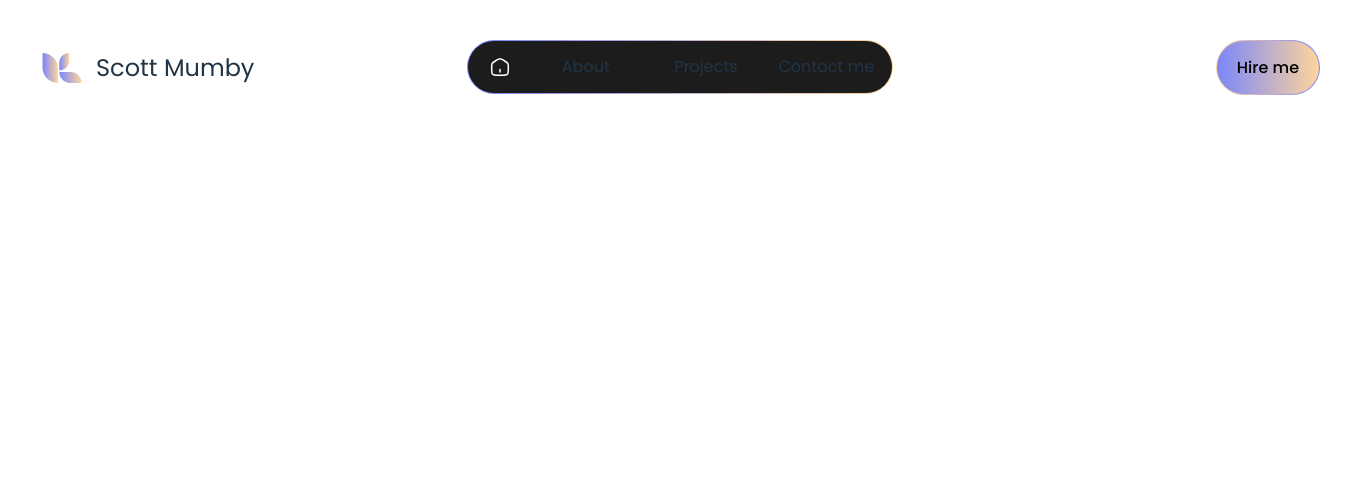
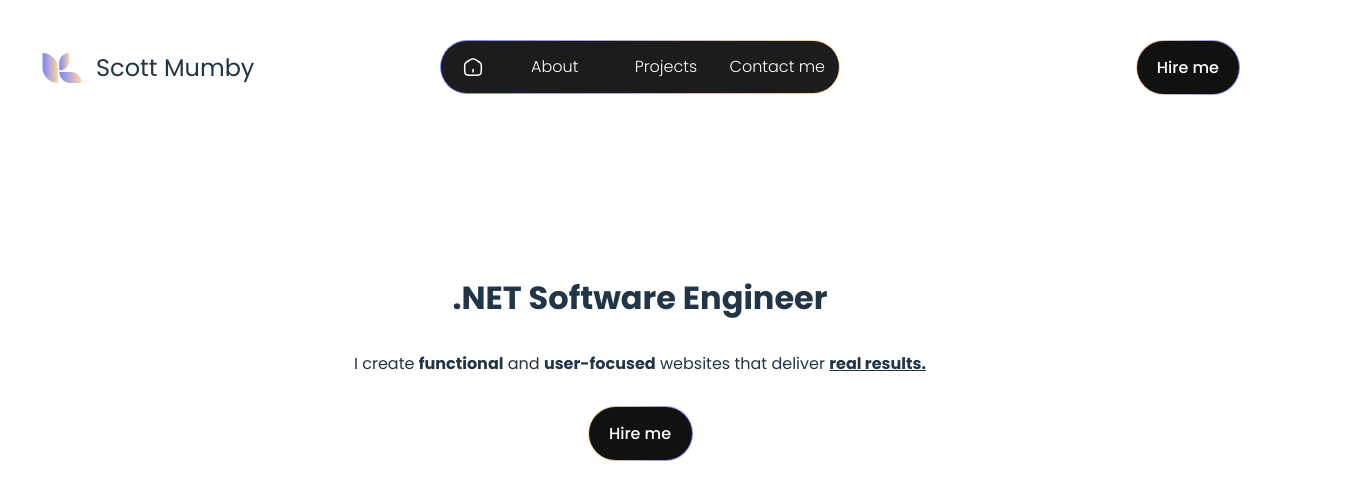
Before and after one commit to ScottMby/PersonalPortfolio, a React (Vite) app: page / in a window 1280 px wide. Shown: the top 500 px of the page, 1352 px wide, since content can reach past the window. Built offline with nearby package versions, Linux system fonts and the light colour scheme.

Commit message:
Added Hero Section

```diff
--- a/src/App.css
+++ b/src/App.css
@@ -8,7 +8,7 @@ html {
     margin: 0 auto;
     padding: 2rem;
     text-align: center;
-    width: 100VW;
+    width: auto;
     height: 100%;
 }
 
@@ -53,4 +53,7 @@ html {
 
 .wrapper {
     width: 100%;
+    display: flex;
+    flex-direction: column;
+    gap: 50px;
 }
--- a/src/App.jsx
+++ b/src/App.jsx
@@ -3,6 +3,7 @@ import reactLogo from './assets/react.svg'
 import viteLogo from '/vite.svg'
 import './App.css'
 import NavBar from './Components/NavBar'
+import Hero from './Components/Hero'
 
 function App() {
     const [count, setCount] = useState(0)
@@ -11,6 +12,7 @@ function App() {
         <>
             <div className="wrapper">
                 <NavBar />
+                <Hero />
             </div>
 
         </>
--- /dev/null
+++ b/src/Components/Hero.css
@@ -0,0 +1,78 @@
+body {
+}
+
+.HeroContainer {
+    position: relative;
+    min-height: 567px;
+    width: 100%;
+}
+
+.HeroGrid {
+    height: 636px;
+    width: 100%;
+    position: absolute;
+    left: -0.5%;
+    min-height: 636px;
+    z-index: -1;
+    object-fit: cover;
+}
+
+.InnerHeroContainer {
+    display: flex;
+    flex-direction: column;
+    width: auto;
+    height: 285px;
+    padding: 80px 175px 244px 175px;
+    gap: 11px;
+}
+
+.Title{
+    font-size: 32px;
+    font-weight: 700;
+    width: 100%;
+    height: auto;
+    text-overflow: ellipsis;
+    box-sizing: border-box;
+    margin: 0;
+}
+
+.Description {
+    font-size: 16px;
+    width: 100%;
+    text-overflow: ellipsis;
+    box-sizing: border-box;
+    margin: 0;
+}
+.HireMeButton {
+    background: linear-gradient(to right, #101111, #101111 ) padding-box, linear-gradient(to right, #FFD49C, #7A87FB) border-box;
+    border-radius: 40px;
+    border-width: 1px;
+    padding: 14px 20px 14px 20px;
+    width: 105px;
+    margin: 0 auto; /* Center horizontally */
+}
+
+.HireMeButton text {
+    font-family: Poppins;
+    font-size: 16px;
+    font-weight: 500;
+    color: #FFFFFF;
+}
+
+.HireMeButton:hover {
+    border-color: #FFD49C;
+}
+
+.HireMeButton:active {
+    outline: none;
+}
+
+.ContentContainer {
+    display: flex;
+    flex-direction: column;
+    justify-content: center;
+    align-items: center; /* Center elements vertically */
+    gap: 30px; /* Space elements by 11px */
+    height: 100%;
+    padding: 0px 15px 0px 15px;
+}
--- /dev/null
+++ b/src/Components/Hero.jsx
@@ -0,0 +1,22 @@
+import './Hero.css'
+import HeroGrid from '../assets/BackgroundGrid.svg'
+
+function Hero() {
+
+    return (
+        <>
+            <div className="HeroContainer">
+                <img src={HeroGrid} className="HeroGrid" />
+                <div className="InnerHeroContainer">
+                    <div className="ContentContainer">
+                        <p className="Title">.NET Software Engineer</p>
+                        <p className="Description">I create <strong>functional</strong> and <strong>user-focused</strong> websites that deliver <strong><u>real results.</u></strong></p>
+                        <button className="HireMeButton"><text>Hire me</text></button>
+                    </div>
+                </div>
+            </div>
+        </>
+    );
+}
+
+export default Hero;
--- a/src/Components/NavBar.css
+++ b/src/Components/NavBar.css
@@ -32,13 +32,16 @@ body {
     font-size: 16px;
 }
 
-    .NavButtons text {
+    .NavButtons a {
         width: 100%;
+        border-radius: 40px 40px 40px 40px;
+        height: 100%;
         padding: 8px 0px 8px 0px;
-        border-radius: 40px 40px 40px 40px;
+        color: #FFFFFF;
+        font-weight: 300;
     }
 
-        .NavButtons text:hover {
+        .NavButtons a:hover {
             background-color: #292929;
         }
 
@@ -61,7 +64,7 @@ body {
 }
 
 .HireMeContainerButton {
-    background: linear-gradient(to right, #7A87FB, #FFD49C ) padding-box, linear-gradient(to right, #FFD49C, #7A87FB) border-box;
+    background: linear-gradient(to right, #101111, #101111 ) padding-box, linear-gradient(to right, #FFD49C, #7A87FB) border-box;
     border-radius: 40px;
     border-width: 1px;
     padding: 14px 20px 14px 20px;
@@ -71,5 +74,14 @@ body {
         font-family: Poppins;
         font-size: 16px;
         font-weight: 500;
-        color: #000000;
+        color: #FFFFFF;
     }
+
+    .HireMeContainerButton:hover {
+        border-color: #FFD49C;
+    }
+
+    .HireMeContainerButton:active {
+        outline: none;
+        border-color: #FFD49C;
+    }
--- a/src/Components/NavBar.jsx
+++ b/src/Components/NavBar.jsx
@@ -14,9 +14,9 @@ function NavBar() {
                         <div className="HomeContainer">
                             <img src={HomeIcon} />
                         </div>
-                        <text>About</text>
-                        <text>Projects</text>
-                        <text type="button" className="ContactMeText">Contact me</text>
+                        <a>About</a>
+                        <a>Projects</a>
+                        <a type="button" className="ContactMeText">Contact me</a>
                     </div>
                 </div>
                 <div className="HireMeContainer">
```
Also changed, not shown: src/assets/BackgroundGrid.svg (added).
